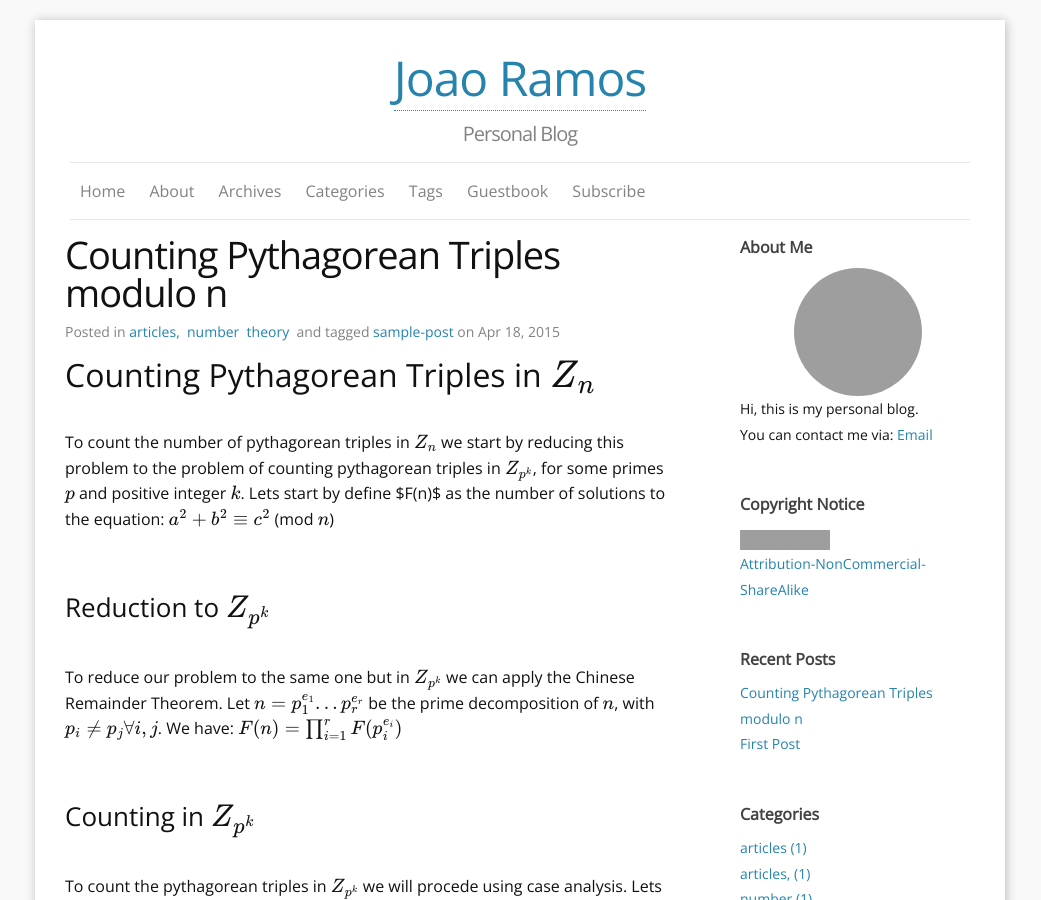
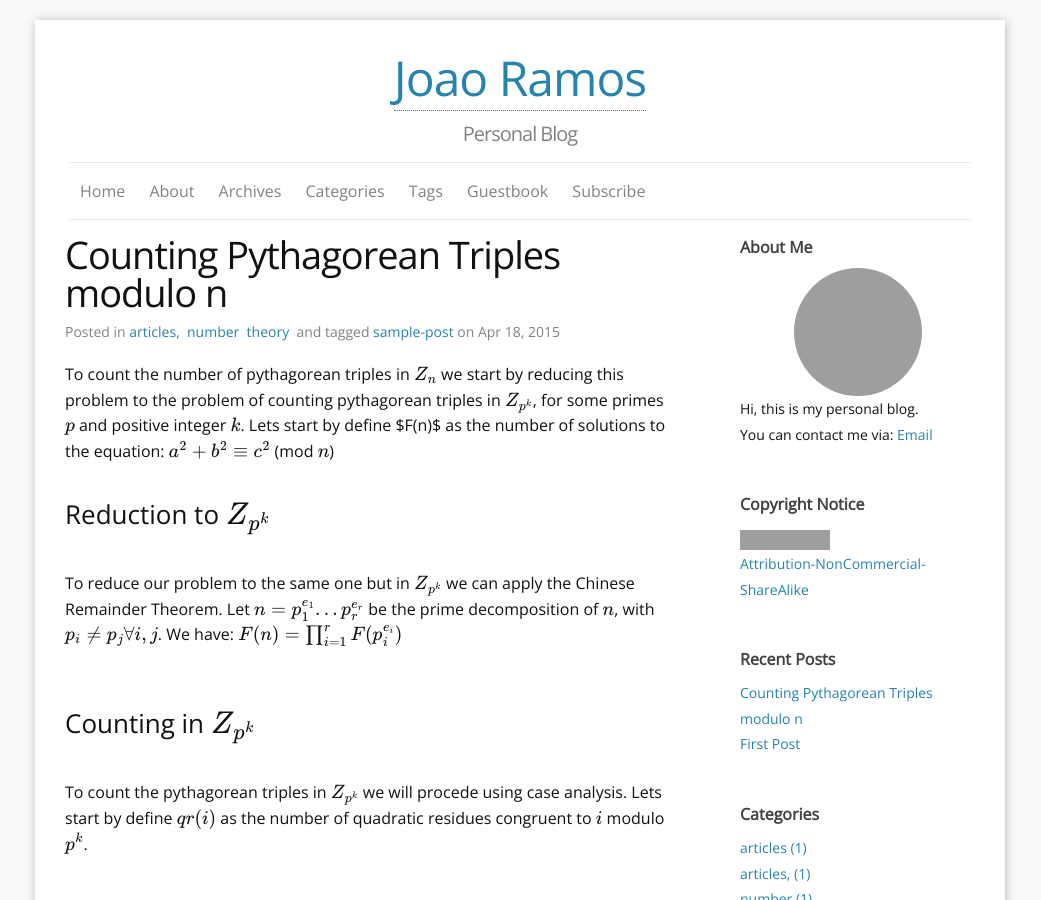
Before and after one commit to JoaoM10/JoaoM10.github.io, a Jekyll site: the page built from _posts/2015-04-18-pythagorean_triples.md, in a window 1280 px wide and 900 px high. Shown: the whole window, without its empty margins (120-1161 px from the left). Built offline with Jekyll 4.4.1, drawn with Linux system fonts in a browser that asks for light colours; formulas are drawn with MathJax 3; comment, search, counter and statistics services are not loaded; grey boxes are pictures that could not be loaded.

Commit message:
fix triples post

```diff
--- a/_posts/2015-04-18-pythagorean_triples.md
+++ b/_posts/2015-04-18-pythagorean_triples.md
@@ -9,14 +9,12 @@ comments: true
 
 
 
-## Counting Pythagorean Triples in $$Z_n$$
-<br>
 To count the number of pythagorean triples in $$Z_n$$ we start by reducing this problem to the problem of counting pythagorean triples in $$Z_{p^k}$$, for some primes $$p$$ and positive integer $$k$$.
 Lets start by define $F(n)$ as the number of solutions to the equation:
 	$$a^2 + b^2 \equiv c^2$$ (mod $$n$$)
 <br>
 <br>
-<br>
+
 ### Reduction to $$Z_{p^k}$$
 <br>
 To reduce our problem to the same one but in $$Z_{p^k}$$ we can apply the Chinese Remainder Theorem.
```
